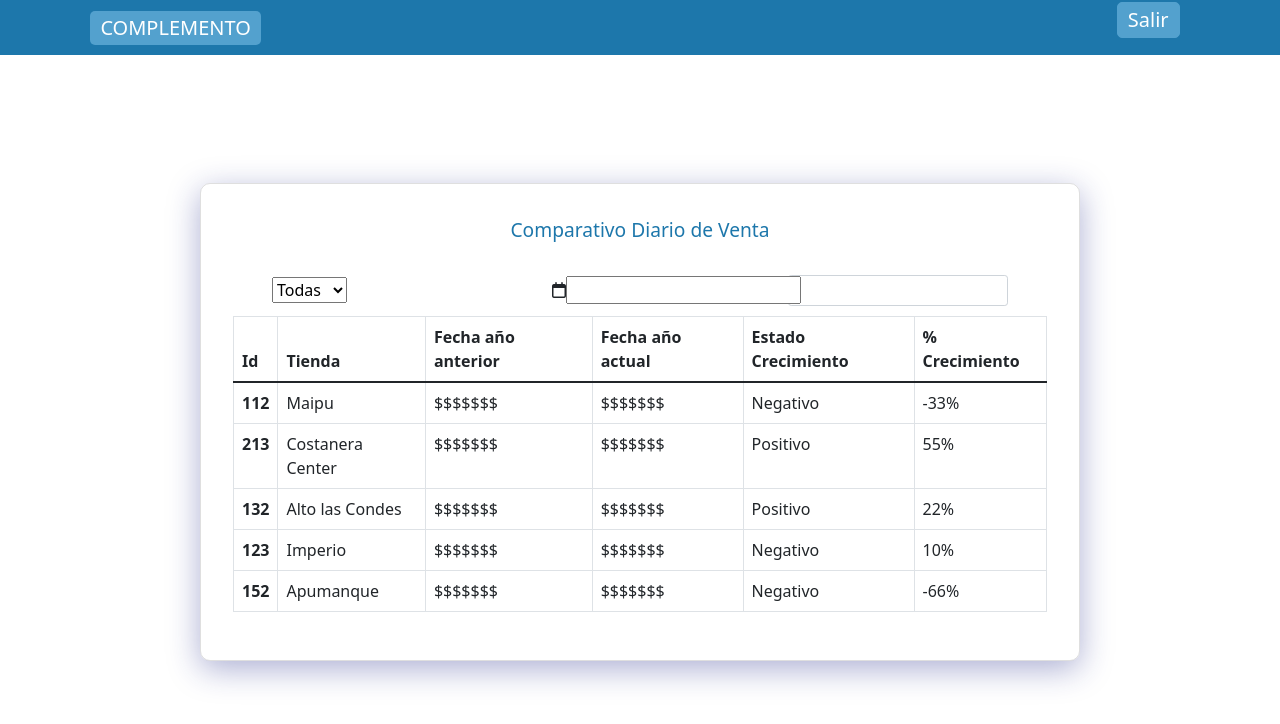
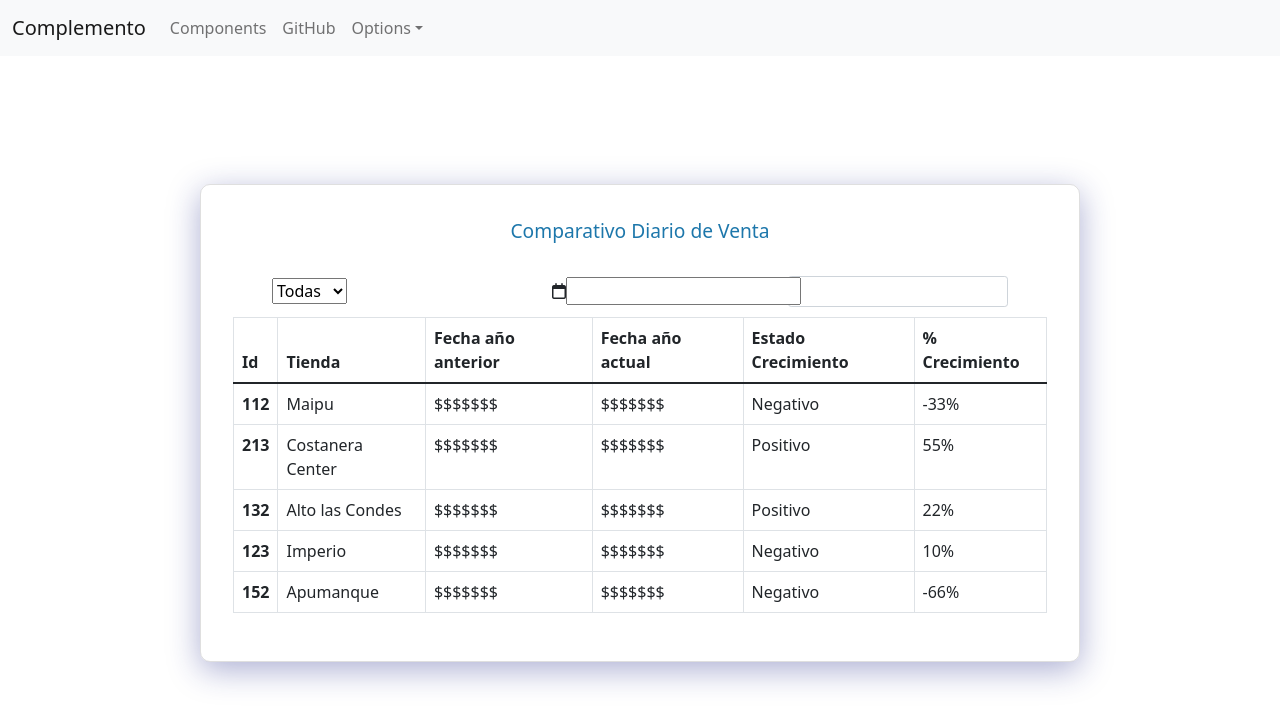
Before and after one commit to Blindeus/Complemento-Comcait-Sa, a React (Create React App) app: page /dashboard in a window 1280 px wide. Shown: the top 724 px of the page. Built offline with nearby package versions, Linux system fonts and the light colour scheme.

Commit message:
nueva navbar

```diff
--- a/package.json
+++ b/package.json
@@ -18,6 +18,7 @@
     "react-router-dom": "^5.2.0",
     "react-scripts": "4.0.3",
     "reactstrap": "^9.0.1",
+    "sass": "^1.46.0",
     "save": "^2.4.0",
     "web-vitals": "^1.1.2"
   },
--- a/src/components/navbar/Navbar.jsx
+++ b/src/components/navbar/Navbar.jsx
@@ -1,22 +1,68 @@
-import React, { useState } from 'react';
-import './Navbar.css';
-import { Link } from 'react-router-dom';
-import { Button, Dropdown, DropdownToggle, DropdownMenu } from 'reactstrap';
+import React from 'react';
+import {
+  Collapse,
+  Navbar,
+  NavbarToggler,
+  NavbarBrand,
+  Nav,
+  NavItem,
+  NavLink,
+  UncontrolledDropdown,
+  DropdownToggle,
+  DropdownMenu,
+  DropdownItem } from 'reactstrap';
 
-export default function Navbar() {
-  const [navLinkOpen, setNavLinkOpen] = useState(false);
-  const [dropdownOpen, setDropdownOpen] = useState(false);
+  import './Navbar.css'
 
-  return (
-    <nav className="complement-navbar-items">
-      <div className="complement-navbar-tittle">COMPLEMENTO</div>
-      <ul className="complement-navbar-links">
-        <li className="complement-navbar-items">
-          <Link exacth to="/" className="navbar-salir">
-            Salir
-          </Link>
-        </li>
-      </ul>
-    </nav>
-  );
+export default class Example extends React.Component {
+  constructor(props) {
+    super(props);
+
+    this.toggle = this.toggle.bind(this);
+    this.state = {
+      isOpen: false
+    };
+  }
+  toggle() {
+    this.setState({
+      isOpen: !this.state.isOpen
+    });
+  }
+  render() {
+    return (
+      <div>
+        <Navbar color="light" light expand="md">
+          <NavbarBrand href="/">Complemento</NavbarBrand>
+          <NavbarToggler onClick={this.toggle} />
+          <Collapse isOpen={this.state.isOpen} navbar>
+            <Nav className="ml-auto" navbar>
+              <NavItem>
+                <NavLink href="/components/">Components</NavLink>
+              </NavItem>
+              <NavItem>
+                <NavLink href="https://github.com/reactstrap/reactstrap">GitHub</NavLink>
+              </NavItem>
+              <UncontrolledDropdown nav inNavbar>
+                <DropdownToggle nav caret>
+                  Options
+                </DropdownToggle>
+                <DropdownMenu right>
+                  <DropdownItem>
+                    Option 1
+                  </DropdownItem>
+                  <DropdownItem>
+                    Option 2
+                  </DropdownItem>
+                  <DropdownItem divider />
+                  <DropdownItem>
+                    Reset
+                  </DropdownItem>
+                </DropdownMenu>
+              </UncontrolledDropdown>
+            </Nav>
+          </Collapse>
+        </Navbar>
+      </div>
+    );
+  }
 }
```
Also changed, not shown: 1 other file (tests, documents, lock files or other folders).
